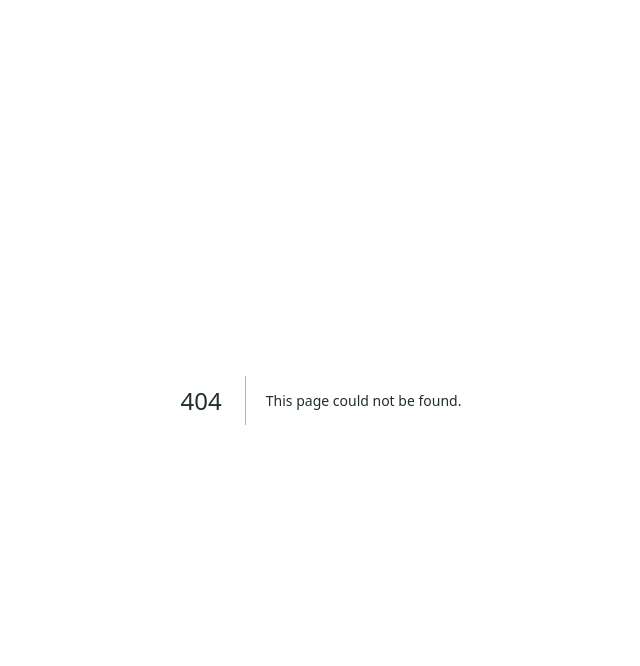
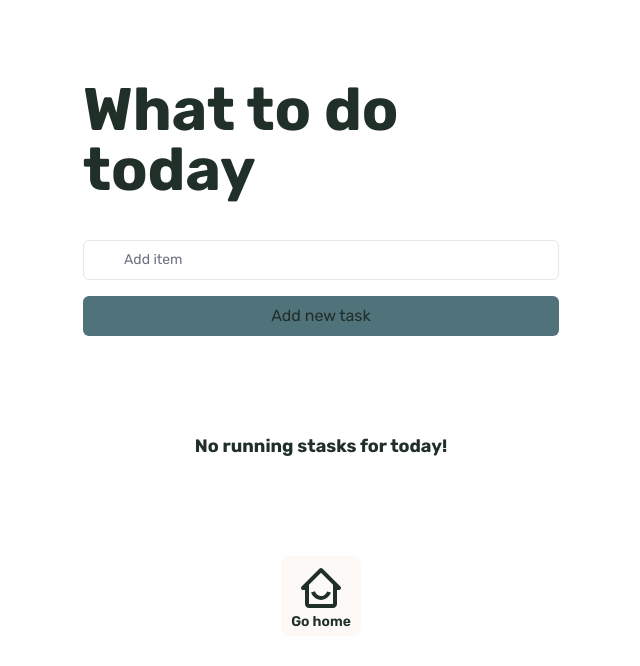
Before and after one commit to pattyouwehand/nextjs-app, a Next.js app: page /todo in a window 1280 px wide. Before the commit this address had no page. Shown: the top 666 px of the page, without its empty margins (319-959 px from the left). Built offline with nearby package versions, Linux system fonts and the light colour scheme.

Commit message:
created todo page with pageroute and additional styling

```diff
--- /dev/null
+++ b/app/components/organisms/TodoSection.js
@@ -0,0 +1,21 @@
+import Heading from '../../components/atoms/Heading'
+import Todos from '../../todo/Todos'
+
+const TodoSection = () => {
+   const headingData = {
+    className: "pb-6 text-5xl md:text-6xl text-primary font-bold",
+    title: "What to do today",
+    level: 1
+  }
+
+  return (
+    <div className="flex flex-col justify-center items-center md:w-full lg:w-1/2">
+      <div className="flex flex-col">
+        <Heading headingData={headingData} />
+      </div>
+      <Todos />
+    </div>
+  )
+}
+
+export default TodoSection
--- a/app/components/templates/HomePageTemplate.js
+++ b/app/components/templates/HomePageTemplate.js
@@ -9,6 +9,7 @@ const homepageCardData = [
     containerStyle: "order-3 md:order-none border-2 border-black",
     bgImage: "https://t3.ftcdn.net/jpg/02/59/31/70/360_F_259317013_nJJaBgGGzvXMd6cAyLd6yMJtbdnd61wk.webp",
     headingContainerStyle: "flex justify-center items-center text-center w-full h-full px-10",
+    redirect: "/todo",
     headingData: {
       className: "text-8xl font-semibold text-blue-dark transition ease-in-out delay-150 hover:scale-110 duration-300",
       title: "Todo",
--- a/app/rick-and-morty/page.js
+++ b/app/rick-and-morty/page.js
@@ -25,7 +25,9 @@ const RickAndMorty = ({ searchParams }) => {
     <main className="bg-primary py-5 md:py-10 lg:py-20 px-5 md:px-20 lg:px-36">
       <div className="flex flex-col lg:flex-row lg:justify-between w-full">
         <Heading headingData={headingData} />
-        <div className="mt-2"><NavLink navLinkData={navLinkData} /></div>
+        <div className="mt-2">
+          <NavLink navLinkData={navLinkData} />
+        </div>
       </div>
       <Search placeholder="Search character" />
       <Suspense key={name + currentPage} fallback={<div>fallback</div>}>
--- /dev/null
+++ b/app/todo/Todos.js
@@ -0,0 +1,100 @@
+'use client'
+
+import { useState } from 'react'
+import InputField from '../ui/InputField'
+import { FaRegEdit } from 'react-icons/fa'
+import { MdDeleteForever } from 'react-icons/md'
+
+const Todos = () => {
+  const [userInput, setUserInput] = useState('')
+  const [list, setList] = useState([])
+
+  const updateInput = (value) => {
+    setUserInput(value)
+  }
+
+  const AddItem = () => {
+    if(userInput !== "") {
+      const userInputItem = {
+        id: Math.random(),
+        value: userInput
+      }
+
+      setList([...list, userInputItem])
+      setUserInput("")
+    }
+  }
+
+  const deleteItem = (id) => {
+    const updateList = list.filter((item) => item.id !== id)
+
+    setList(updateList)
+  }
+
+  const editItem = (index) => {
+    const editTodo = prompt('Edit your todo')
+
+    if(editTodo !== null && editTodo.trim() !== "") {
+      const updatedTodos = [...list]
+      updatedTodos[index].value = editTodo
+
+      setList(updatedTodos)
+    }
+  }
+
+  const inputFieldData = {
+    containerStyle: "relative flex flex-shrink-0 my-4",
+    labelForSrOnly: "todo",
+    placeholder: "Add item",
+    value: userInput,
+    onChange: (e) => {
+      updateInput(e.target.value)
+    },
+    icon: false
+  }
+
+  return (
+    <div className="flex flex-col justify-center items-center h-full w-full">
+      <div className="flex flex-col w-full mb-12 md:mb-24">
+        <InputField inputFieldData={inputFieldData} />
+        <button onClick={AddItem}>Add new task</button>
+      </div>
+      {
+        list.length > 0 ? (
+          list.map((item, index) => (
+            <div
+              className="peer block flew-row justify-between items-center gap-2 w-full rounded-md border border-gray-200 py-[9px] px-5 md:px-10 text-base"
+              key={`list-item-${index}`}
+            >
+              <div className="flex justify-between items-center w-full">
+                <p className="block basis-5/6 break-words">
+                  {item.value}
+                </p>
+                <div className="flex basis-1/6 gap-1 md:gap-3">
+                  <button
+                    className="bg-transparent focus:bg-transparent active:bg-transparent hover:bg-transparent"
+                    onClick={() => editItem(index)}
+                  >
+                    <FaRegEdit className="text-xl" />
+                  </button>
+                  <button
+                    className="bg-transparent focus:bg-transparent active:bg-transparent hover:bg-transparent"
+                    onClick={() => deleteItem(item.id)}
+                  >
+                    <MdDeleteForever className="text-xl" />
+                  </button>
+                </div>
+              </div>
+            </div>
+          ))
+        ) : (
+          <div classname="flex justify-start items-center mt-24">
+            <p className=" text-lg font-bold">No running stasks for today!</p>
+          </div>
+        )
+      }
+    </div>
+  )
+}
+
+export default Todos
--- /dev/null
+++ b/app/todo/page.js
@@ -0,0 +1,22 @@
+import NavLink from "../components/molecules/NavLink"
+import TodoSection from "../components/organisms/TodoSection"
+import { BiHomeSmile } from 'react-icons/bi'
+
+const Todo = () =>  {
+  const navLinkData = {
+    url: "/",
+    icon: <BiHomeSmile className="text-primary" />,
+    text: "Go home"
+  }
+
+  return (
+    <main className="flex flex-col justify-center items-center mx-5 py-5 md:py-10 lg:py-20 md:px-20 lg:px-36">
+      <TodoSection />
+      <div className="mt-20">
+        <NavLink navLinkData={navLinkData} />
+      </div>
+    </main>
+  )
+}
+
+export default Todo
--- /dev/null
+++ b/app/ui/InputField.js
@@ -0,0 +1,35 @@
+'use client'
+
+import React from 'react'
+import { FaMagnifyingGlass } from 'react-icons/fa6'
+
+const InputField = ({ inputFieldData }) => {
+ const {
+  containerStyle,
+  labelForSrOnly,
+  placeholder,
+  value,
+  onChange,
+  defaultValue,
+  icon
+ } = inputFieldData
+
+  return (
+    <div className={containerStyle}>
+      <label htmlFor={labelForSrOnly} className="sr-only">{labelForSrOnly}</label>
+      <input
+        className="block w-full rounded-md border border-gray-200 py-[9px] pl-10 text-sm outline-2 placeholder:text-gray-500"
+        placeholder={placeholder}
+        value={value}
+        onChange={onChange}
+        defaultValue={defaultValue}
+      />
+      {
+        icon &&
+        <FaMagnifyingGlass className="absolute left-3 top-1/2 h-[18px] w-[18px] -translate-y-1/2 text-gray-500 peer-focus:text-gray-900" />
+      }
+    </div>
+  )
+}
+
+export default InputField
--- a/app/ui/search.js
+++ b/app/ui/search.js
@@ -1,8 +1,7 @@
 'use client'
 
-import React from 'react'
-import { FaMagnifyingGlass } from 'react-icons/fa6'
 import { useSearchParams, usePathname, useRouter } from 'next/navigation'
+import InputField from './InputField'
 
 const Search = ({ placeholder }) => {
   const searchParams = useSearchParams()
@@ -20,19 +19,19 @@ const Search = ({ placeholder }) => {
     replace(`${pathname}?${params.toString()}`)
   }
 
+  const inputFieldData = {
+    containerStyle: "relative flex w-full md:w-1/2 lg:w-1/4 flex-shrink-0 my-4",
+    labelForSrOnly: "search",
+    placeholder: placeholder,
+    onChange: (e) => {
+      handleSearch(e.target.value)
+    },
+    defaultValue: searchParams.get('name')?.toString(),
+    icon: true
+  }
+
   return (
-    <div className="relative flex w-full md:w-1/2 lg:w-1/4 flex-shrink-0 my-4">
-      <label htmlFor="search" className="sr-only">Search</label>
-      <input
-        className="peer block w-full rounded-md border border-gray-200 py-[9px] pl-10 text-sm outline-2 placeholder:text-gray-500"
-        placeholder={placeholder}
-        onChange={(e) => {
-          handleSearch(e.target.value)
-        }}
-        defaultValue={searchParams.get('name')?.toString()}
-      />
-      <FaMagnifyingGlass className="absolute left-3 top-1/2 h-[18px] w-[18px] -translate-y-1/2 text-gray-500 peer-focus:text-gray-900" />
-    </div>
+    <InputField inputFieldData={inputFieldData} />
   )
 }
 
```
Also changed, not shown: 1 other file (tests, documents, lock files or other folders).
